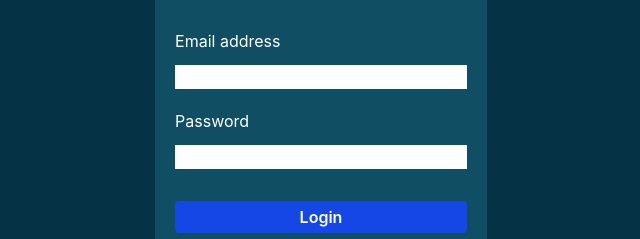
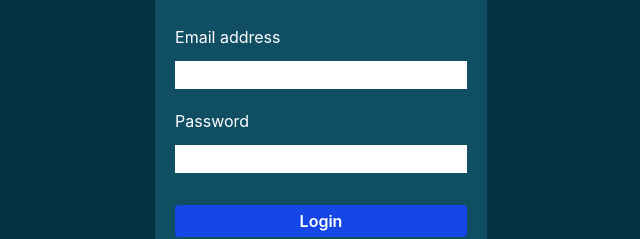
Before and after one commit to Pujan0021/KuraSatam, a React (Vite) app in the folder Frontend/: page /login in a window 1280 px wide. Shown: the part 293-532 px from the top of the page, without its empty margins (319-959 px from the left). Built offline with nearby package versions, Linux system fonts and the light colour scheme.

Commit message:
css fixed

```diff
--- a/Frontend/src/components/LogIn.tsx
+++ b/Frontend/src/components/LogIn.tsx
@@ -37,7 +37,7 @@ const LogIn = () => {
               Email address
             </label>
             <input
-              className="block w-full bg-white mt-3 px-2 text-black"
+              className="block w-full bg-white mt-3 px-2 text-black py-0.5"
               type="email"
               name="email"
               value={email}
@@ -48,7 +48,7 @@ const LogIn = () => {
               Password
             </label>
             <input
-              className="block w-full text-black bg-white mt-3 px-2"
+              className="block w-full text-black bg-white mt-3 px-2 py-0.5"
               type="password"
               name="password"
               value={password}
```
